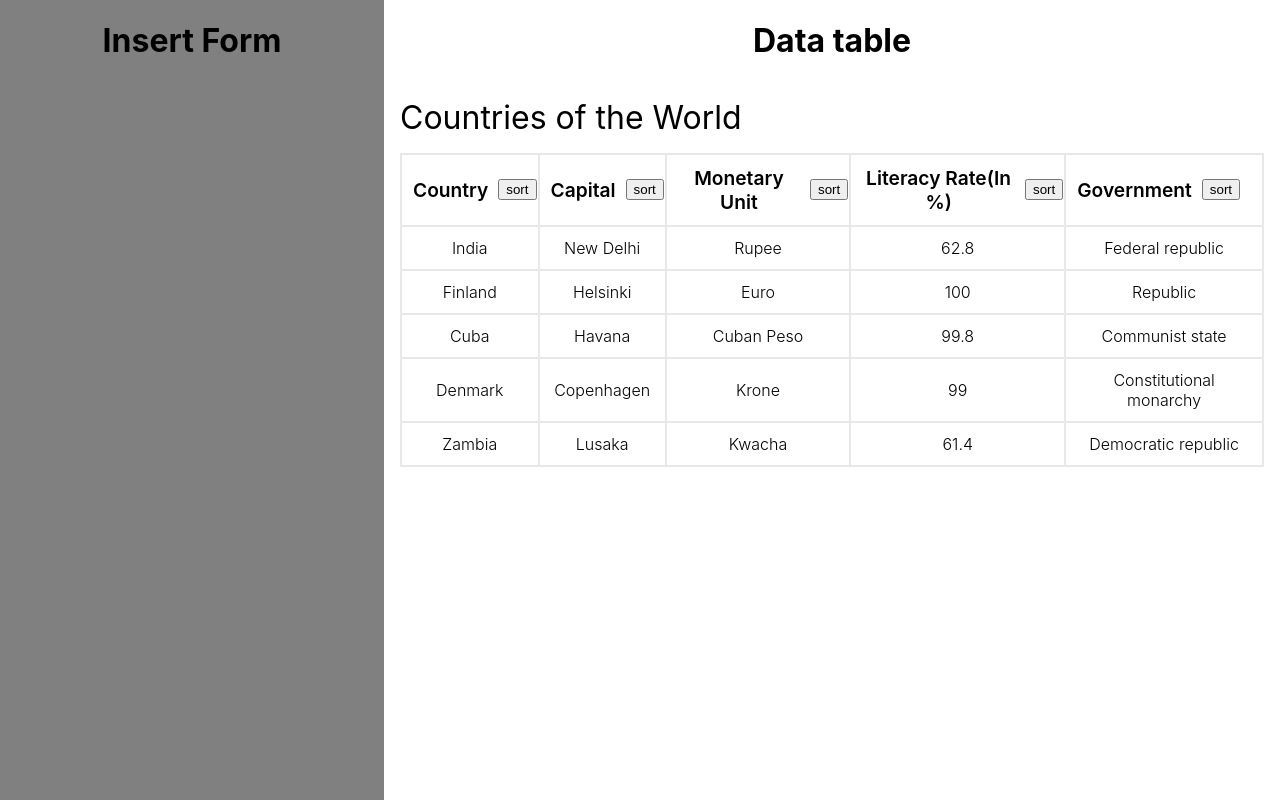
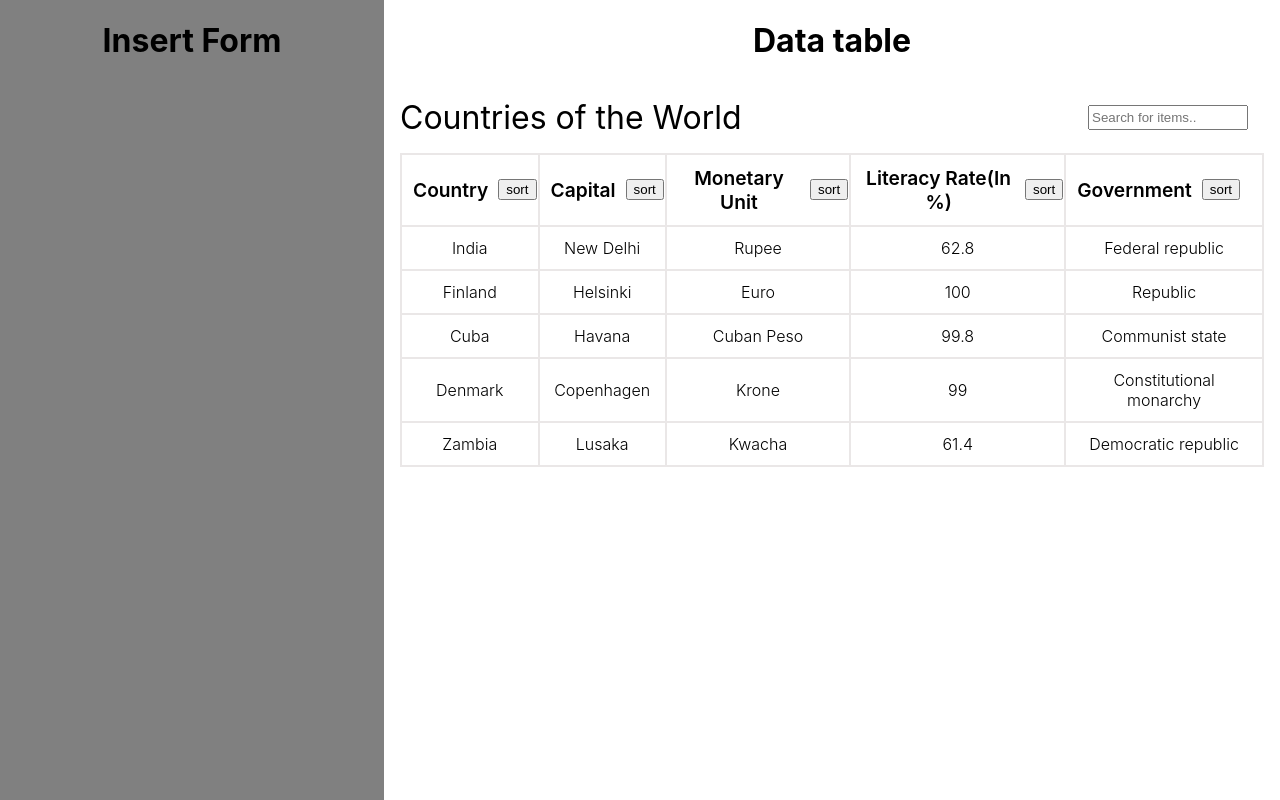
Before and after one commit to guna32/table, a React (Create React App) app in the folder data-table/: page / in a window 1280 px wide. Built offline with nearby package versions, Linux system fonts and the light colour scheme.

Commit message:
search integrated to the table

```diff
--- a/data-table/src/components/data-table/index.js
+++ b/data-table/src/components/data-table/index.js
@@ -1,12 +1,20 @@
 import React, { useState, useEffect } from "react";
-import { TableCell, Title, TW, TableHeaderWrap } from "./style";
-import { sortObject } from "../../utils/commonUtils";
+import { TableCell, Title, TW, TableHeaderWrap, TableUtilWrap } from "./style";
+import { sortObject, searchArray } from "../../utils/commonUtils";
+import SearchBox from "../searchBox";
+const Table = ({ data, title }) => {
+  const [tableData, setTableData] = useState(data);
+  const searchTable = e => {
+    setTableData(searchArray(e.target.value, data));
+  };
 
-const Table = ({ data, title }) => {
   return (
     <TW>
-      <Title>{title}</Title>
-      <RawTable data={data}></RawTable>
+      <TableUtilWrap>
+        <Title>{title}</Title>
+        <SearchBox searchCallback={e => searchTable(e)}></SearchBox>
+      </TableUtilWrap>
+      <RawTable data={tableData}></RawTable>
     </TW>
   );
 };
@@ -14,15 +22,21 @@ const Table = ({ data, title }) => {
 const RawTable = ({ data }) => {
   const [tableData, setTableData] = useState(data);
   const [count, setCount] = useState(0);
-  const tHeaders = Object.keys(tableData[0]); //fetch headers
+  const tHeaders = tableData.length > 0 ? Object.keys(tableData[0]) : []; //fetch headers
 
   const handleSort = key => {
     setCount(count + 1);
     setTableData(sortObject("ASC", key, tableData));
   };
-  //update table on sort
-  useEffect(() => {}, [count]);
+  //update table on sort,data change
+  useEffect(() => {
+    setTableData(data);
+  }, [count, data.length, data]);
 
+  //when no data
+  if (tableData.length <= 0) {
+    return <p>No record found</p>;
+  }
   return (
     <table>
       <tbody>
--- a/data-table/src/components/data-table/style.js
+++ b/data-table/src/components/data-table/style.js
@@ -21,3 +21,7 @@ export const TableHeaderWrap = styled.div`
   display: flex;
   align-items: center;
 `;
+export const TableUtilWrap = styled.div`
+  display: flex;
+  justify-content: space-between;
+`;
```
